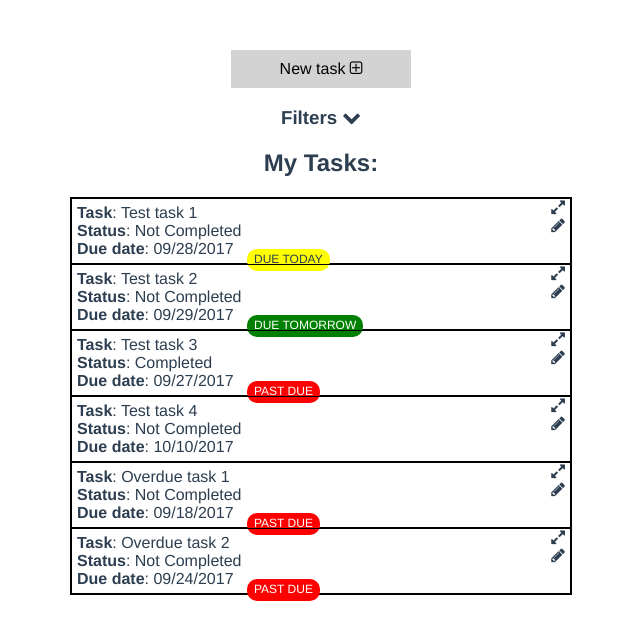
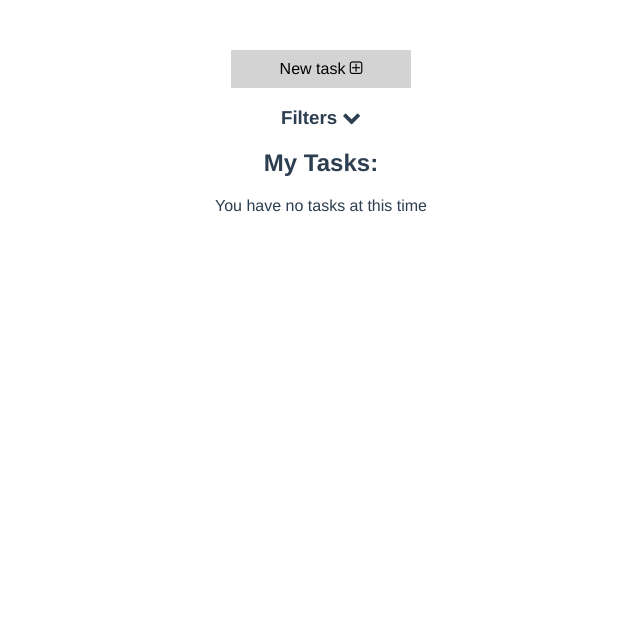
Before and after one commit to axprin/tasks-todo, a Vue app: page / in a window 1280 px wide. Shown: the top 640 px of the page, without its empty margins (319-959 px from the left). Built offline with nearby package versions, Linux system fonts and the light colour scheme.

Commit message:
comments out test data for now...

```diff
--- a/src/store.js
+++ b/src/store.js
@@ -10,12 +10,12 @@ const store = new Vuex.Store({
   state: {
     tasks: [
       // // un-comment these lines for some test data:
-      { id: 1, name: 'Test task 1', details: 'This task is due today', completed: false, dueDate: moment(new Date()).toDate() },
-      { id: 2, name: 'Test task 2', details: 'This task is due tomorrow', completed: false, dueDate: moment(new Date()).add(1, 'days').toDate() },
-      { id: 3, name: 'Test task 3', details: 'This task was due yesterday', completed: true, dueDate: moment(new Date()).add(-1, 'days').toDate() },
-      { id: 4, name: 'Test task 4', details: 'This task is due a ways into the future', completed: false, dueDate: moment(new Date()).add(12, 'days').toDate() },
-      { id: 5, name: 'Overdue task 1', details: 'This was already due', completed: false, dueDate: moment(new Date()).add(-10, 'days').toDate() },
-      { id: 6, name: 'Overdue task 2', details: 'This was already due', completed: false, dueDate: moment(new Date()).add(-4, 'days').toDate() },
+      // { id: 1, name: 'Test task 1', details: 'This task is due today', completed: false, dueDate: moment(new Date()).toDate() },
+      // { id: 2, name: 'Test task 2', details: 'This task is due tomorrow', completed: false, dueDate: moment(new Date()).add(1, 'days').toDate() },
+      // { id: 3, name: 'Test task 3', details: 'This task was due yesterday', completed: true, dueDate: moment(new Date()).add(-1, 'days').toDate() },
+      // { id: 4, name: 'Test task 4', details: 'This task is due a ways into the future', completed: false, dueDate: moment(new Date()).add(12, 'days').toDate() },
+      // { id: 5, name: 'Overdue task 1', details: 'This was already due', completed: false, dueDate: moment(new Date()).add(-10, 'days').toDate() },
+      // { id: 6, name: 'Overdue task 2', details: 'This was already due', completed: false, dueDate: moment(new Date()).add(-4, 'days').toDate() },
     ],
   },
   mutations: {
```
